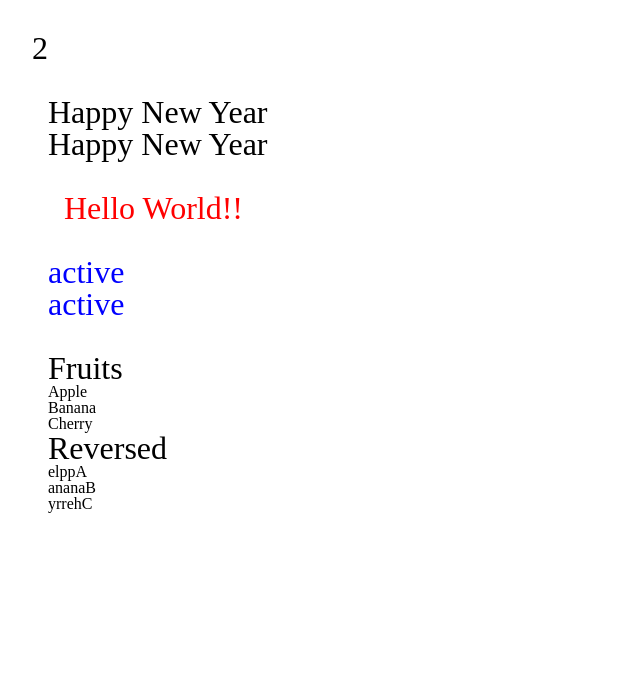
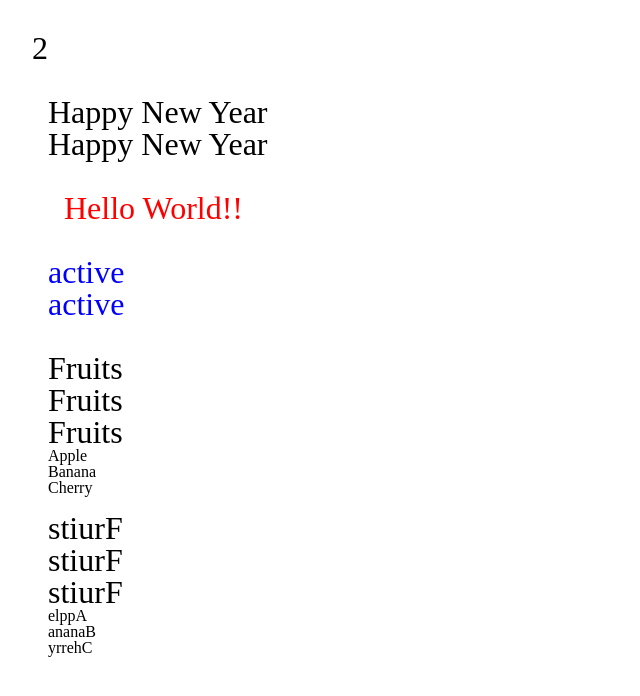
Before and after one commit to Je-chan/vue-study, a Vue app in the folder practice/: page / in a window 1280 px wide. Shown: the top 696 px of the page, without its empty margins (0-640 px from the left). Built offline with nearby package versions, Linux system fonts and the light colour scheme.

Commit message:
Computed 를 통한 캐싱 학습

```diff
--- a/practice/src/components/Computed.vue
+++ b/practice/src/components/Computed.vue
@@ -1,7 +1,10 @@
 <template>
   <div>
     <section v-if='hasFruit'>
-      <h1>Fruits</h1>
+      <!--이렇게 하면 아쉬운 점은 같은 로직인데 세 번 로직이 실행된다는 점 -->
+      <h1>{{ reverseMessage() }}</h1>
+      <h1>{{ reverseMessage() }}</h1>
+      <h1>{{ reverseMessage() }}</h1>
       <ul>
         <li v-for='fruit in fruits' :key='fruit'>
           {{fruit}}
@@ -9,7 +12,10 @@
       </ul>
     </section>
     <section>
-      <h1>Reversed</h1>
+      <!-- computed 를 사용해 값을 캐싱해서 사용할 수 있음. computed 에 저장될 때 로직이 딱 한 번만 실행된다. -->
+      <h1>{{reverseTitleMsg}}</h1>
+      <h1>{{reverseTitleMsg}}</h1>
+      <h1>{{reverseTitleMsg}}</h1>
       <ul>
         <li v-for='fruit in reverseFruits' :key='fruit'>
           {{fruit}}
@@ -24,9 +30,16 @@ export default {
   name: 'Computed',
   data() {
     return {
+      title: 'stiurF',
+      reversedTitle: 'Fruits',
       fruits: [
       'Apple', 'Banana', 'Cherry'
       ]
+    }
+  },
+  methods: {
+    reverseMessage () {
+      return this.title.split('').reverse().join('')
     }
   },
   computed: {
@@ -39,7 +52,16 @@ export default {
       return this.fruits.map(fruit => {
         return fruit.split('').reverse().join('')
       })
+    },
+    reverseTitleMsg () {
+      return this.reversedTitle.split('').reverse().join('')
     }
   }
 }
 </script>
+
+<style scoped>
+  section {
+    margin: 1rem 0;
+  }
+</style>
```
